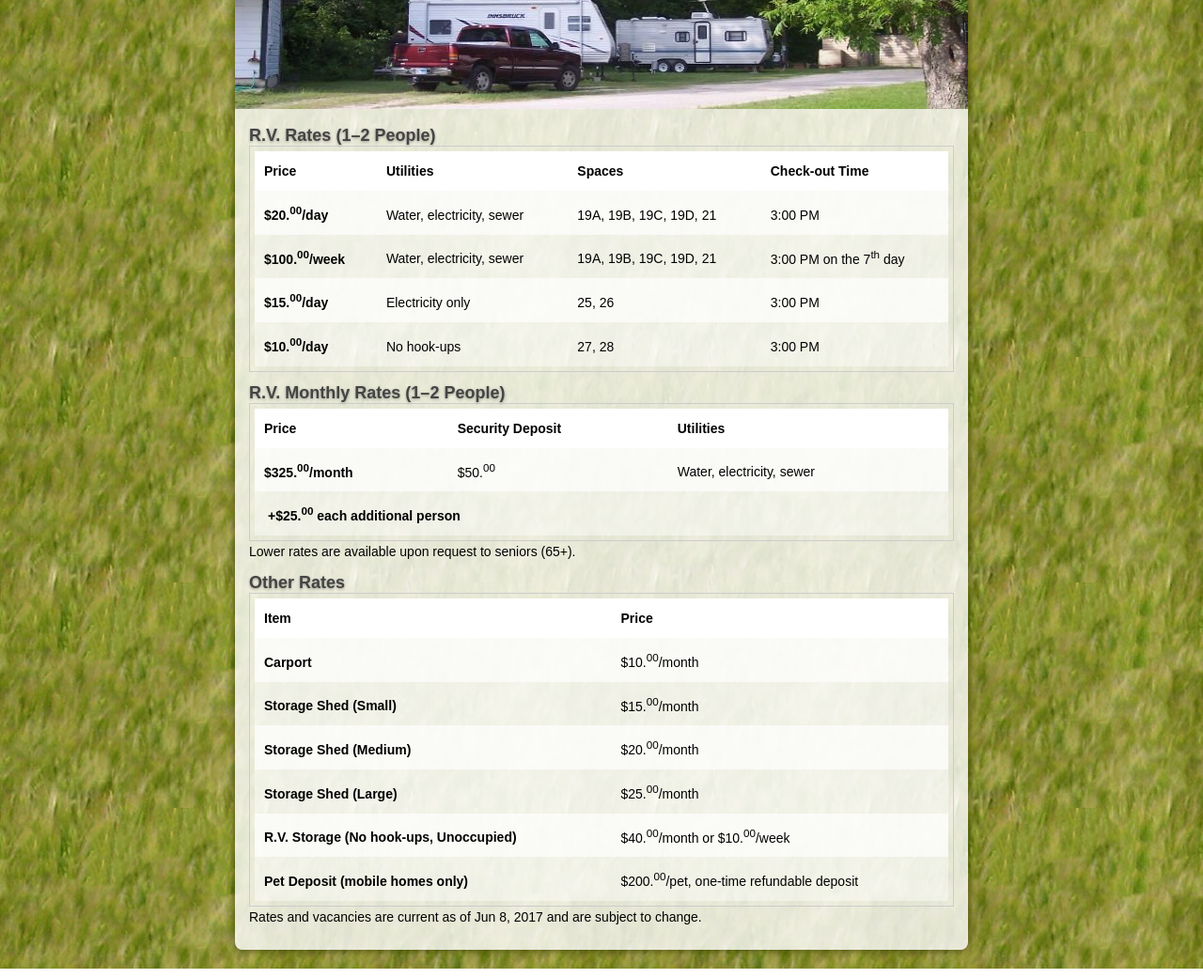
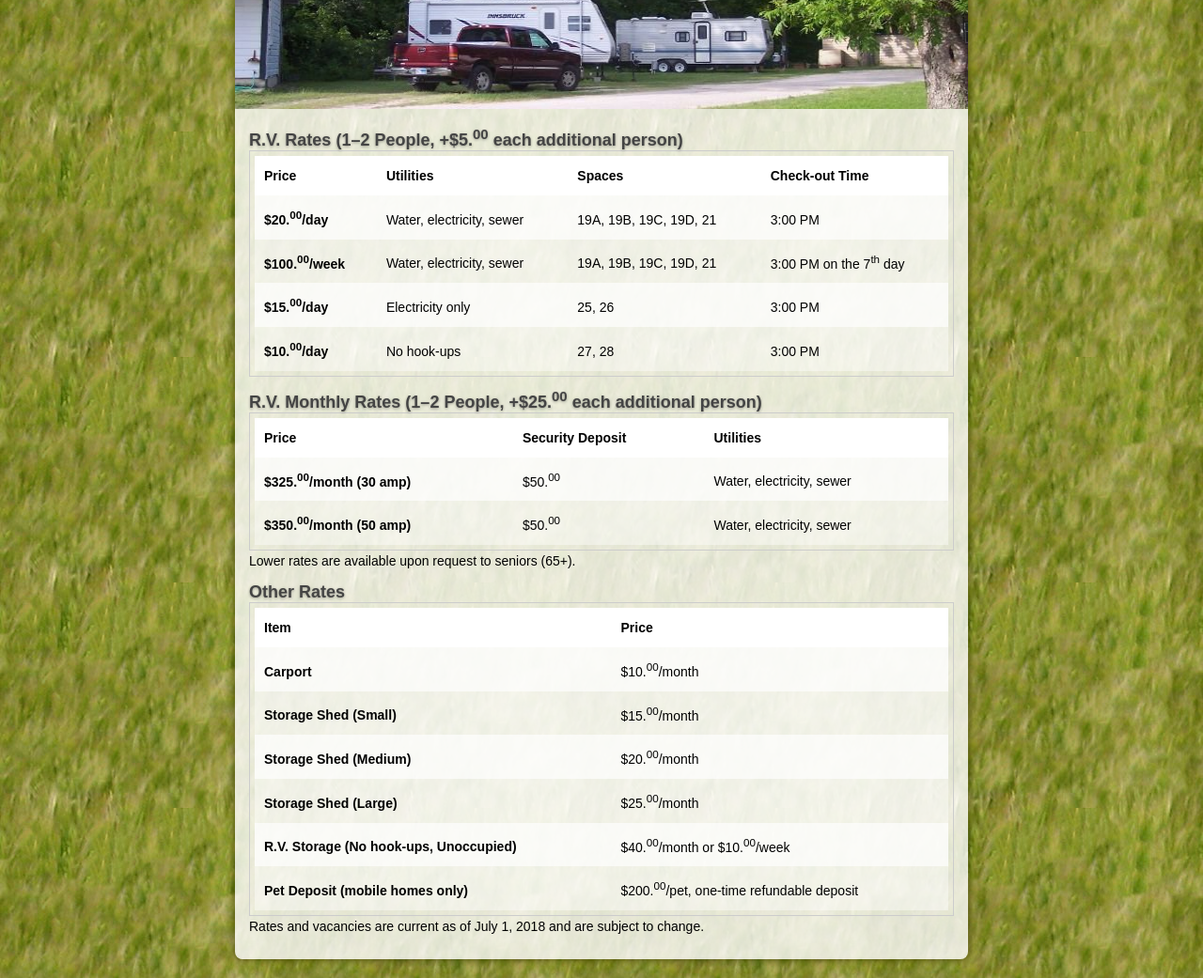
Before and after one commit to Kerrick/lmhp-site, a plain HTML site: page rvs.html in a window 1280 px wide. Shown: the part 340-1381 px from the top of the page at 94% size. Drawn offline with Linux system fonts and the light colour scheme.

Commit message:
July 2018 update

```diff
--- a/rvs.html
+++ b/rvs.html
@@ -32,7 +32,7 @@
 		<img src="rv2.jpg" width="780" height="320" alt="Lampasas Mobile Home & RV Park" />
 		<div class="main content">
 <section>
-			<h2>R.V. Rates (1&ndash;2 People)</h2>
+			<h2>R.V. Rates (1&ndash;2 People, +$5.<sup>00</sup> each additional person)</h2>
 			<table class="rates">
 				<tr>
 					<th>Price</th>
@@ -67,7 +67,7 @@
 			</table>
 </section>
 <section>
-			<h2>R.V. Monthly Rates (1&ndash;2 People)</h2>
+			<h2>R.V. Monthly Rates (1&ndash;2 People, +$25.<sup>00</sup> each additional person)</h2>
 			<table class="rates">
 				<tr>
 					<th>Price</th>
@@ -75,12 +75,14 @@
 					<th>Utilities</th>
 				</tr>
 				<tr>
-					<th>$325.<sup>00</sup>/month</th>
+					<th>$325.<sup>00</sup>/month (30 amp)</th>
 					<td>$50.<sup>00</sup></td>
 					<td>Water, electricity, sewer</td>
 				</tr>
 				<tr>
-					<th style="padding-left: 1em;" colspan="3">+$25.<sup>00</sup> each additional person</th>
+					<th>$350.<sup>00</sup>/month (50 amp)</th>
+					<td>$50.<sup>00</sup></td>
+					<td>Water, electricity, sewer</td>
 				</tr>
 			</table>
 			<p>Lower rates are available upon request to seniors (65+).</p>
@@ -118,7 +120,7 @@
 				</tr>
 			</table>
 </section>
-			<p>Rates and vacancies are current as of Jun 8, 2017 and are subject to change.</p>
+			<p>Rates and vacancies are current as of July 1, 2018 and are subject to change.</p>
 		</div>
 	</body>
 </html>
```
Also changed, not shown: mobile-homes.html (+3 -3 lines).
